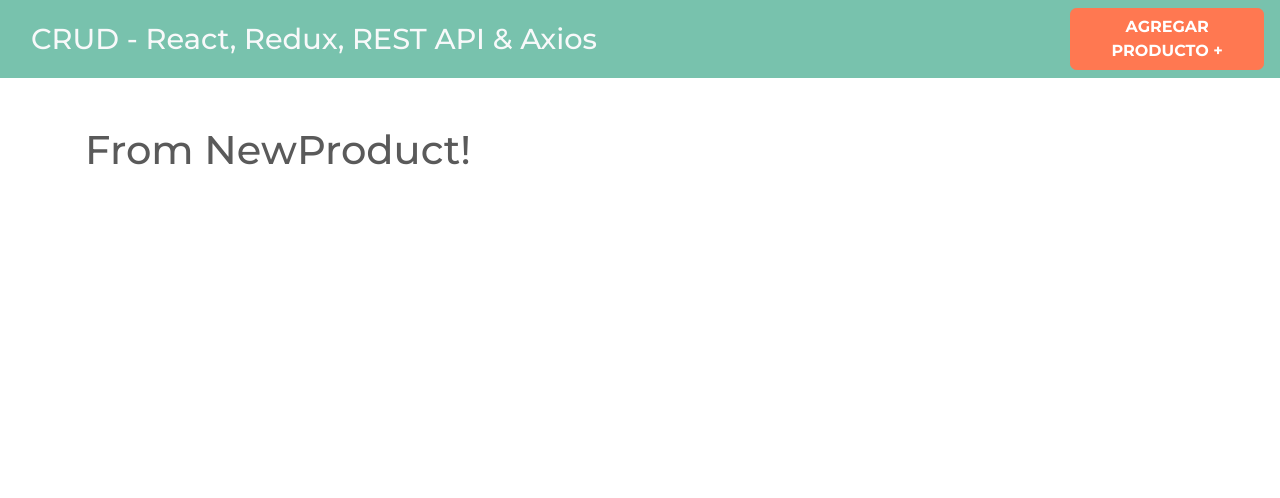
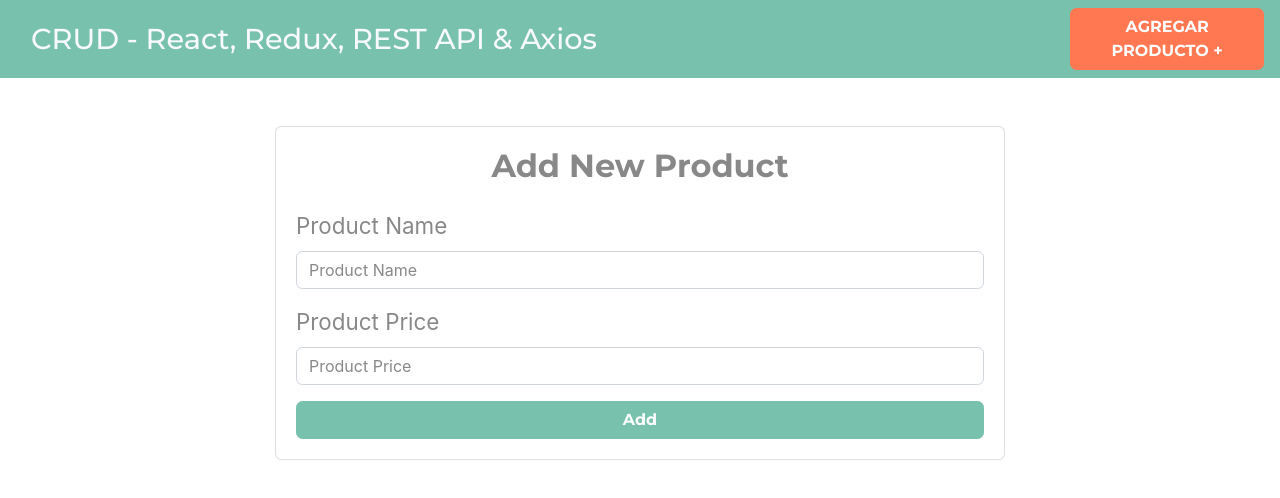
Before and after one commit to juanr10/Crud-React-Redux, a React (Create React App) app: page /productos/nuevo in a window 1280 px wide. Shown: the top 498 px of the page. Built offline with nearby package versions, Linux system fonts and the light colour scheme.

Commit message:
Formating NewProduct component

```diff
--- a/src/components/NewProduct.jsx
+++ b/src/components/NewProduct.jsx
@@ -2,7 +2,29 @@
 
 const NewProduct = () => {
     return (
-        <h1>From NewProduct!</h1>
+        <div className="row justify-content-center">
+            <div className="col-md-8">
+                <div className="card">
+                    <div className="card-body">
+                        <h2 className="text-center mb-4 font-weight-bold">
+                            Add New Product
+                        </h2>
+
+                        <form action="">
+                            <div className="form-group">
+                                <label htmlFor="">Product Name</label>
+                                <input type="text" className="form-control" placeholder="Product Name" name="name"/>
+                            </div>
+                            <div className="form-group">
+                                <label htmlFor="">Product Price</label>
+                                <input type="number" className="form-control" placeholder="Product Price" name="price"/>
+                            </div>
+                            <button type="submit" className="btn btn-primary font-weight-bold d-block w-100">Add</button>
+                        </form>
+                    </div>
+                </div>
+            </div>
+        </div>
     );
 }
 
```
